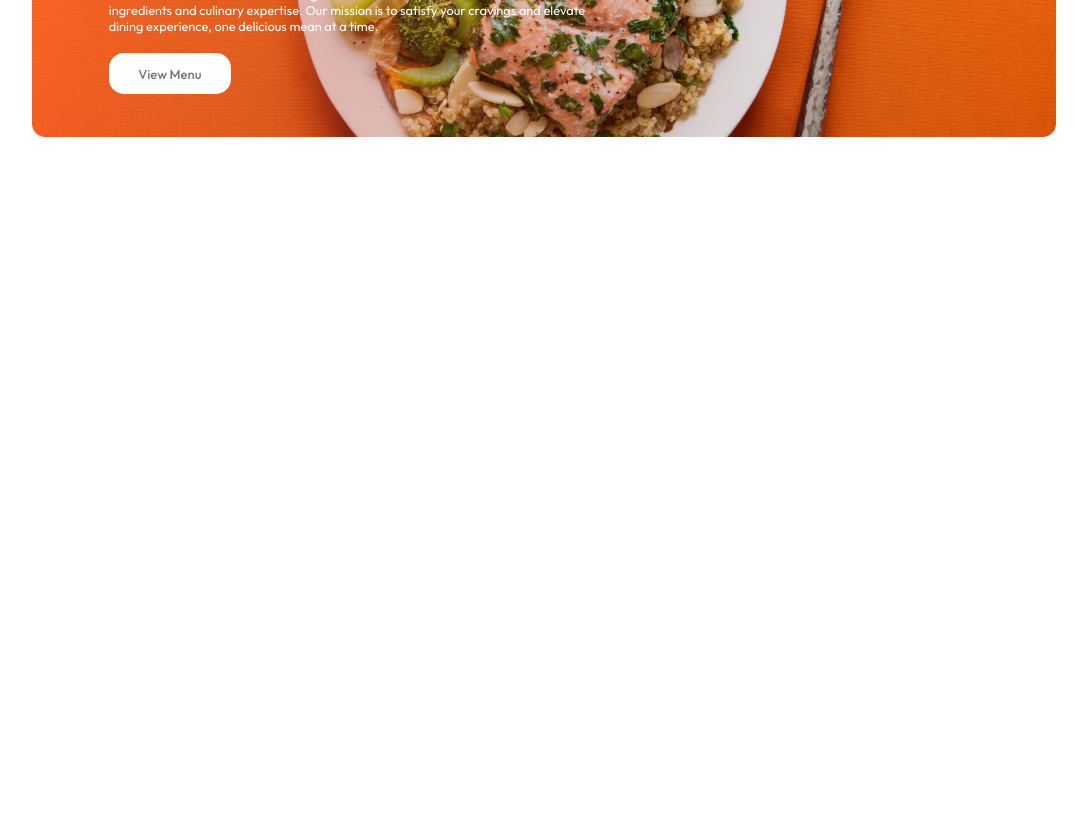
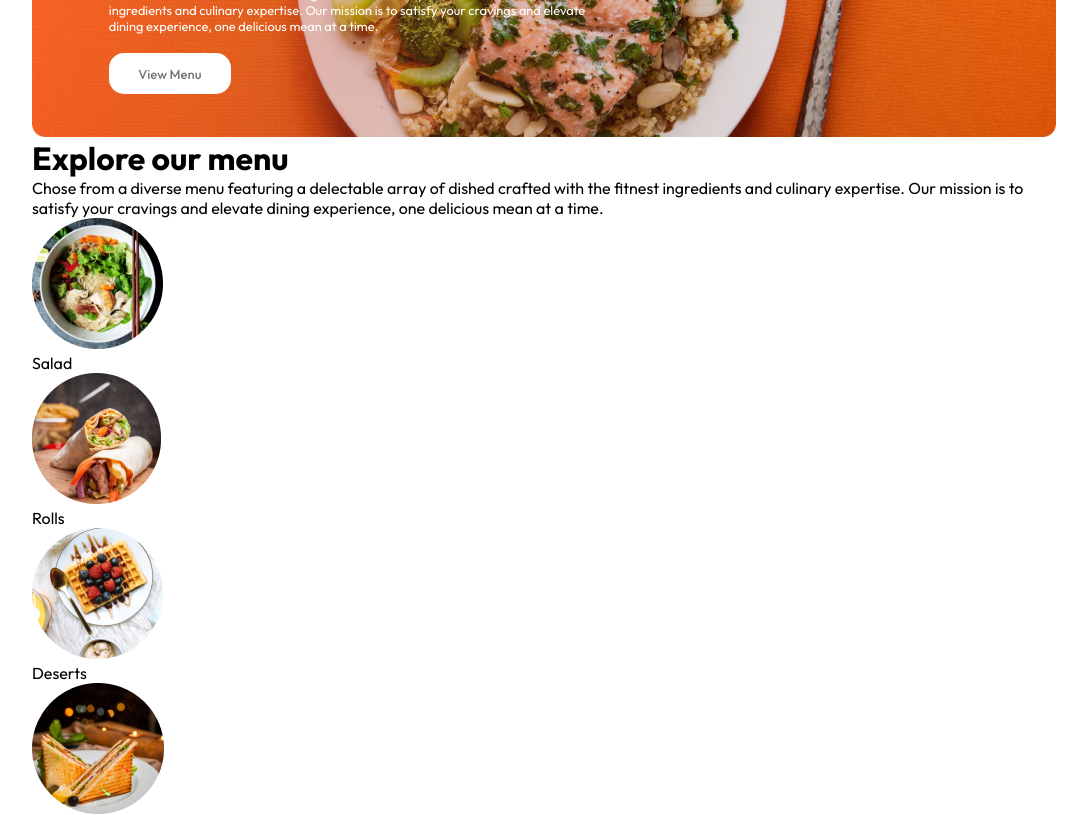
Before and after one commit to Nadeeshana-Lahiru/E-Commerce-Food-Delivery-System, a React (Vite) app in the folder frontend/: page / in a window 1280 px wide. Shown: the part 400-1215 px from the top of the page, without its empty margins (96-1183 px from the left). Before the commit the page ends 800 px from the top, so only its background shows below. Built offline with nearby package versions, Linux system fonts and the light colour scheme.

Commit message:
map the images using item object and index for menu_list

```diff
--- a/frontend/src/components/ExploreMenu/ExploreMenu.jsx
+++ b/frontend/src/components/ExploreMenu/ExploreMenu.jsx
@@ -1,10 +1,25 @@
 import React from 'react'
 import './ExploreMenu.css'
+import { menu_list } from '../../assets/assets'
 
 const ExploreMenu = () => {
   return (
-    <div>
-
+    <div className='explore-menu' id='explore-menu'>
+        <h1>Explore our menu</h1>
+        <p className='explore-menu-text'>Chose from a diverse menu featuring a delectable array of dished crafted with the fitnest ingredients and culinary expertise. Our mission is to satisfy your cravings and elevate dining experience, one delicious mean at a time.</p>
+        <div className="explore-menu-list">
+            {/* using menu_list inside assets display menu data menu_name , menu_image */}
+            {/* use menu_list to map using item object and index */}
+            {menu_list.map((item,index)=>{
+                return (
+                    <div key={index} className="explore-menu-list-item">
+                        {/* item is object , menu_image is property */}
+                        <img src={item.menu_image} alt="" />
+                        <p>{item.menu_name}</p>
+                    </div>
+                )
+            })}
+        </div>
     </div>
   )
 }
--- a/frontend/src/pages/Home/Home.jsx
+++ b/frontend/src/pages/Home/Home.jsx
@@ -1,12 +1,14 @@
 import React from 'react'
 import './Home.css'
 import Header from '../../components/Header/Header'
+import ExploreMenu from '../../components/ExploreMenu/ExploreMenu'
 
 const Home = () => {
   return (
     <div>
         {/* mount the Header component */}
         <Header />
+        <ExploreMenu />
     </div>
   )
 }
```
